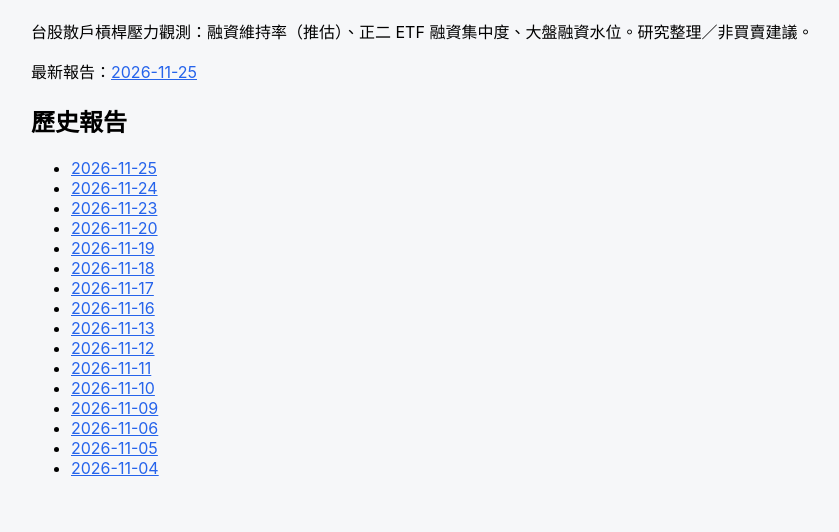
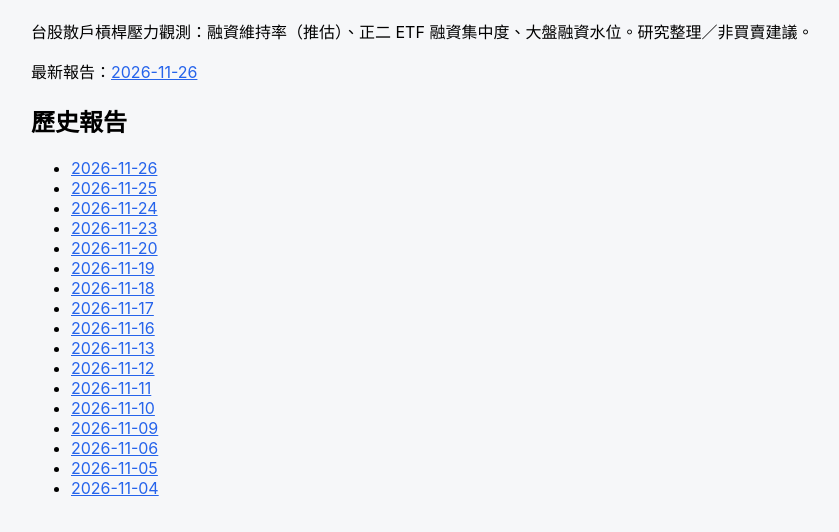
Before and after one commit to MasonLee3721/levradar, a plain HTML site: page index.html in a window 1280 px wide. Shown: the part 86-618 px from the top of the page, without its empty margins (179-1018 px from the left). Drawn offline with Linux system fonts and the light colour scheme.

Commit message:
levradar 20261126 (1/2)

```diff
--- a/index.html
+++ b/index.html
@@ -6,5 +6,5 @@
 .wrap{max-width:860px;margin:0 auto;padding:16px} a{color:#2563eb}</style></head>
 <body><div class="wrap"><h1>散戶槓桿雷達 LevRadar</h1>
 <p>台股散戶槓桿壓力觀測：融資維持率（推估）、正二 ETF 融資集中度、大盤融資水位。研究整理／非買賣建議。</p>
-<p>最新報告：<a href="reports/20261125/LEVRADAR.html">2026-11-25</a></p>
-<h2>歷史報告</h2><ul><li><a href="reports/20261125/LEVRADAR.html">2026-11-25</a></li><li><a href="reports/20261124/LEVRADAR.html">2026-11-24</a></li><li><a href="reports/20261123/LEVRADAR.html">2026-11-23</a></li><li><a href="reports/20261120/LEVRADAR.html">2026-11-20</a></li><li><a href="reports/20261119/LEVRADAR.html">2026-11-19</a></li><li><a href="reports/20261118/LEVRADAR.html">2026-11-18</a></li><li><a href="reports/20261117/LEVRADAR.html">2026-11-17</a></li><li><a href="reports/20261116/LEVRADAR.html">2026-11-16</a></li><li><a href="reports/20261113/LEVRADAR.html">2026-11-13</a></li><li><a href="reports/20261112/LEVRADAR.html">2026-11-12</a></li><li><a href="reports/20261111/LEVRADAR.html">2026-11-11</a></li><li><a href="reports/20261110/LEVRADAR.html">2026-11-10</a></li><li><a href="reports/20261109/LEVRADAR.html">2026-11-09</a></li><li><a href="reports/20261106/LEVRADAR.html">2026-11-06</a></li><li><a href="reports/20261105/LEVRADAR.html">2026-11-05</a></li><li><a href="reports/20261104/LEVRADAR.html">2026-11-04</a></li></ul></div></body></html>
+<p>最新報告：<a href="reports/20261126/LEVRADAR.html">2026-11-26</a></p>
+<h2>歷史報告</h2><ul><li><a href="reports/20261126/LEVRADAR.html">2026-11-26</a></li><li><a href="reports/20261125/LEVRADAR.html">2026-11-25</a></li><li><a href="reports/20261124/LEVRADAR.html">2026-11-24</a></li><li><a href="reports/20261123/LEVRADAR.html">2026-11-23</a></li><li><a href="reports/20261120/LEVRADAR.html">2026-11-20</a></li><li><a href="reports/20261119/LEVRADAR.html">2026-11-19</a></li><li><a href="reports/20261118/LEVRADAR.html">2026-11-18</a></li><li><a href="reports/20261117/LEVRADAR.html">2026-11-17</a></li><li><a href="reports/20261116/LEVRADAR.html">2026-11-16</a></li><li><a href="reports/20261113/LEVRADAR.html">2026-11-13</a></li><li><a href="reports/20261112/LEVRADAR.html">2026-11-12</a></li><li><a href="reports/20261111/LEVRADAR.html">2026-11-11</a></li><li><a href="reports/20261110/LEVRADAR.html">2026-11-10</a></li><li><a href="reports/20261109/LEVRADAR.html">2026-11-09</a></li><li><a href="reports/20261106/LEVRADAR.html">2026-11-06</a></li><li><a href="reports/20261105/LEVRADAR.html">2026-11-05</a></li><li><a href="reports/20261104/LEVRADAR.html">2026-11-04</a></li></ul></div></body></html>
```
